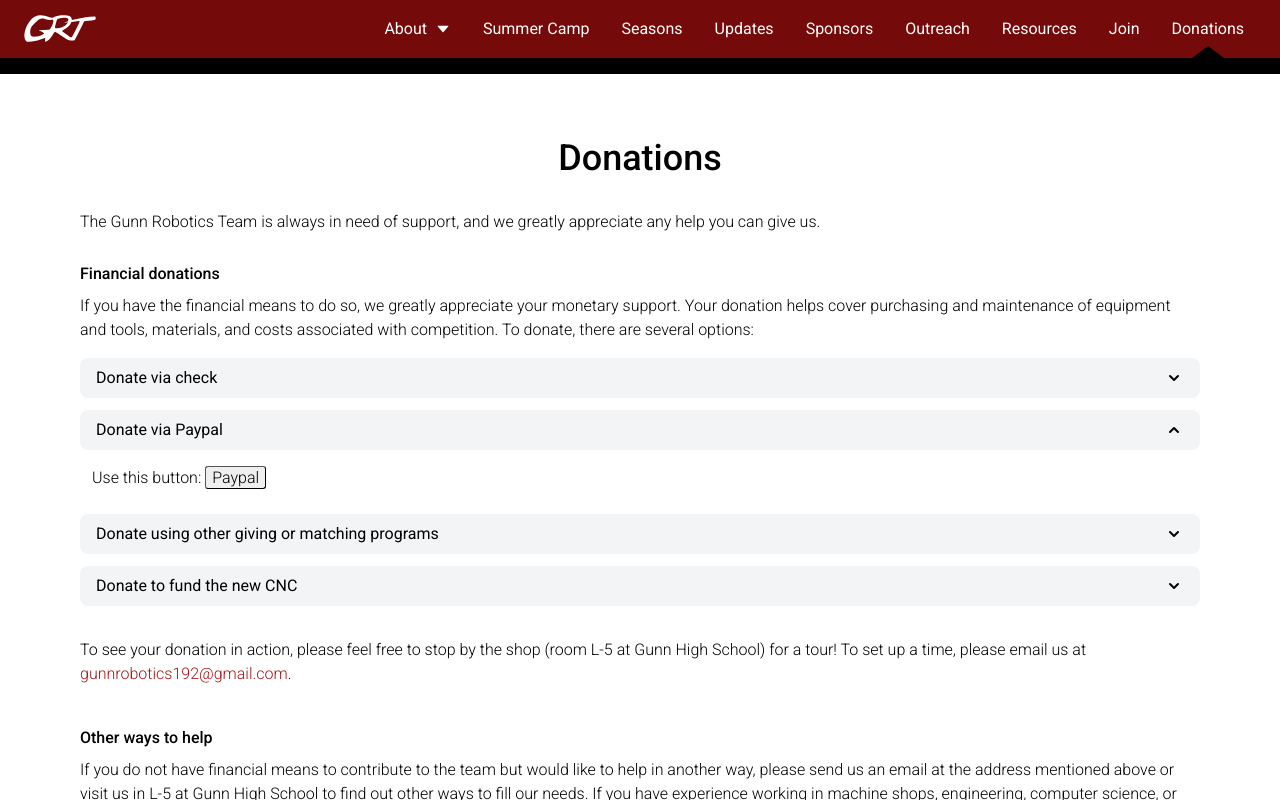
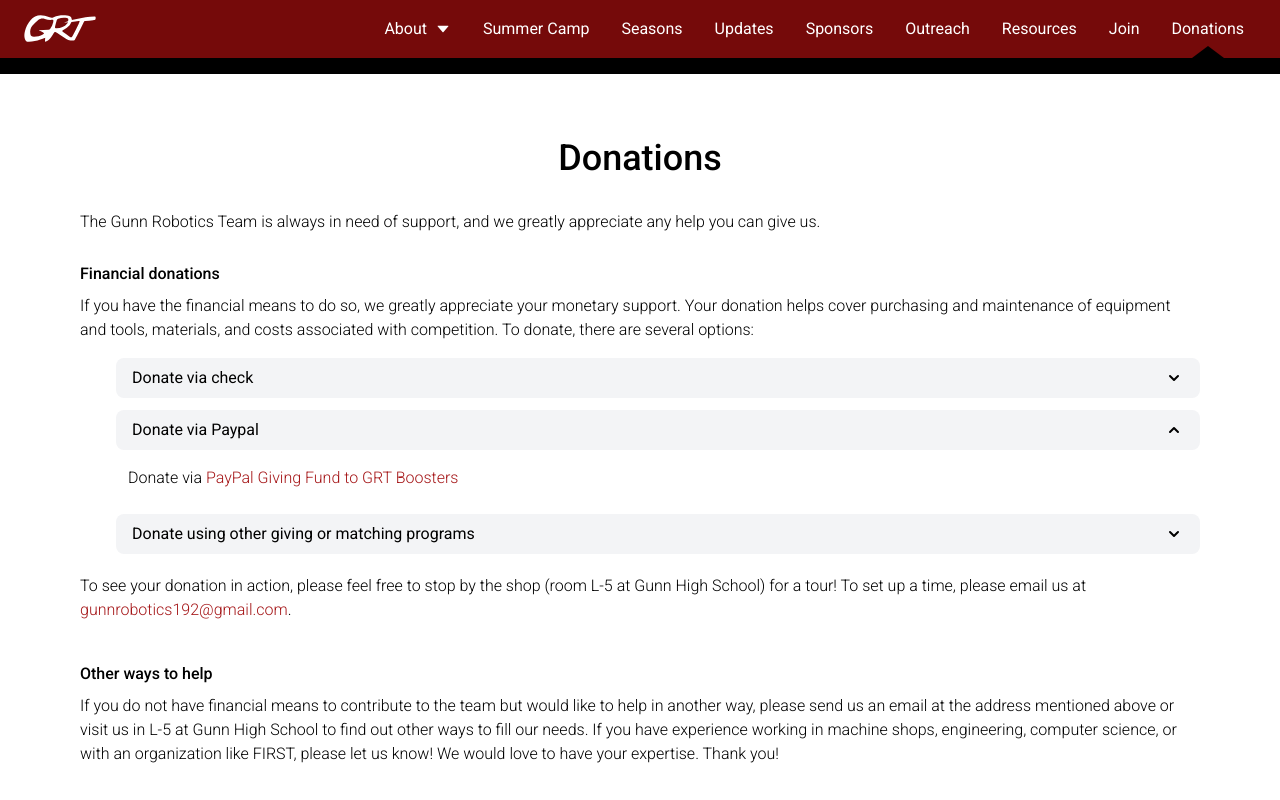
Before and after one commit to ky28059/GRTWebsite2.0, a Next.js app: page /donations in a window 1280 px wide. Both pictures are taken after a click on the button "Donate via Paypal". Shown: the top 800 px of the page. Built offline with nearby package versions, Linux system fonts and the light colour scheme.

Commit message:
change donations link on summer camp page

```diff
--- a/app/(pages)/donations/page.tsx
+++ b/app/(pages)/donations/page.tsx
@@ -26,7 +26,7 @@ export default function Donations() {
                 helps cover purchasing and maintenance of equipment and tools, materials, and costs associated with
                 competition. To donate, there are several options:
             </p>
-            <div className="flex flex-col gap-3 mb-8">
+            <div className="flex flex-col gap-3 mb-5 ml-9">
                 <Question name="Donate via check">
                     Please make checks payable to <strong>GRT Boosters</strong> and <strong>include your email in the memo</strong>:
                     <div className="border-l-4 border-gray-100 bg-gray-50 px-6 py-4 mb-4">
@@ -36,17 +36,13 @@ export default function Donations() {
                     </div>
                 </Question>
                 <Question name="Donate via Paypal">
-                    Use this button:&nbsp;
-                    <a href='https://www.paypal.com/fundraiser/charity/1467737' className={styles.donationButton} rel='noopener' target ='_blank'>Paypal</a>
+                    Donate via
+                    <a href='https://www.paypal.com/fundraiser/charity/1467737' rel='noopener' target ='_blank'> PayPal Giving Fund to GRT Boosters</a>
                 </Question>
                 <Question name="Donate using other giving or matching programs">
                     Our non-profit 501c-3 Tax ID (EIN) is: 47-5237023
                 </Question>
-                <Question name="Donate to fund the new CNC">
-                    Refer to this page: <a href ='https://docs.google.com/document/d/e/2PACX-1vRDVBSkO8xOSebwLyEJbGVcMOWFhpIpgHONC1nExUvTbLt-mLlY6wegInR9pBSJKRjdSXOV4RLawQK2/pub' target ='_blank'>CNC Fundraising</a>.
-                </Question>
             </div>
-
             <p className="font-light mb-10">
                 To see your donation in action, please feel free to stop by the shop (room L-5 at Gunn High
                 School) for a tour! To set up a time, please email us at <a href="mailto:gunnrobotics192@gmail.com">gunnrobotics192@gmail.com</a>.
--- a/app/(pages)/summer/page.tsx
+++ b/app/(pages)/summer/page.tsx
@@ -61,7 +61,7 @@ export default function Summer() {
 
             {/* TODO: can this be abstracted with FIRST's <Section>s? */}
             <h3 className="text-2xl font-medium text-center mb-6">Q&A</h3>
-            <div className="flex flex-col gap-3 mb-8">
+            <div className="flex flex-col gap-3 mb-8 ml-9">
                 <Question name="When is the camp? How long are camp sessions?">
                     There will be two sessions of the camp in June, one during the week of June 9th and the second during the week of June 16th.
                 </Question>
@@ -89,9 +89,9 @@ export default function Summer() {
                 </Question>
                 <Question name="What is the price?">
                     No payment is required for our summer camp, but we would greatly appreciate a tax-deductible donation of any amount (recommended
-                    $400) to help us cover costs and keep our team running year after year. Please send donations to our PayPal
-                    at <Link href="/donations">GRT Boosters / grtboosters@gmail.com</Link> or via check as detailed on our&nbsp;
-                    <Link href="/donations">donations page</Link>.
+                    $400) to help us cover costs and keep our team running year after year. Donate via
+                    <a href="https://www.paypal.com/fundraiser/charity/1467737" rel='noopener' target ='_blank'> Paypal Giving Fund to GRT Boosters </a>
+                    or via check as detailed on our&nbsp;<Link href="/donations">donations page</Link>.
                 </Question>
             </div>
 
```
